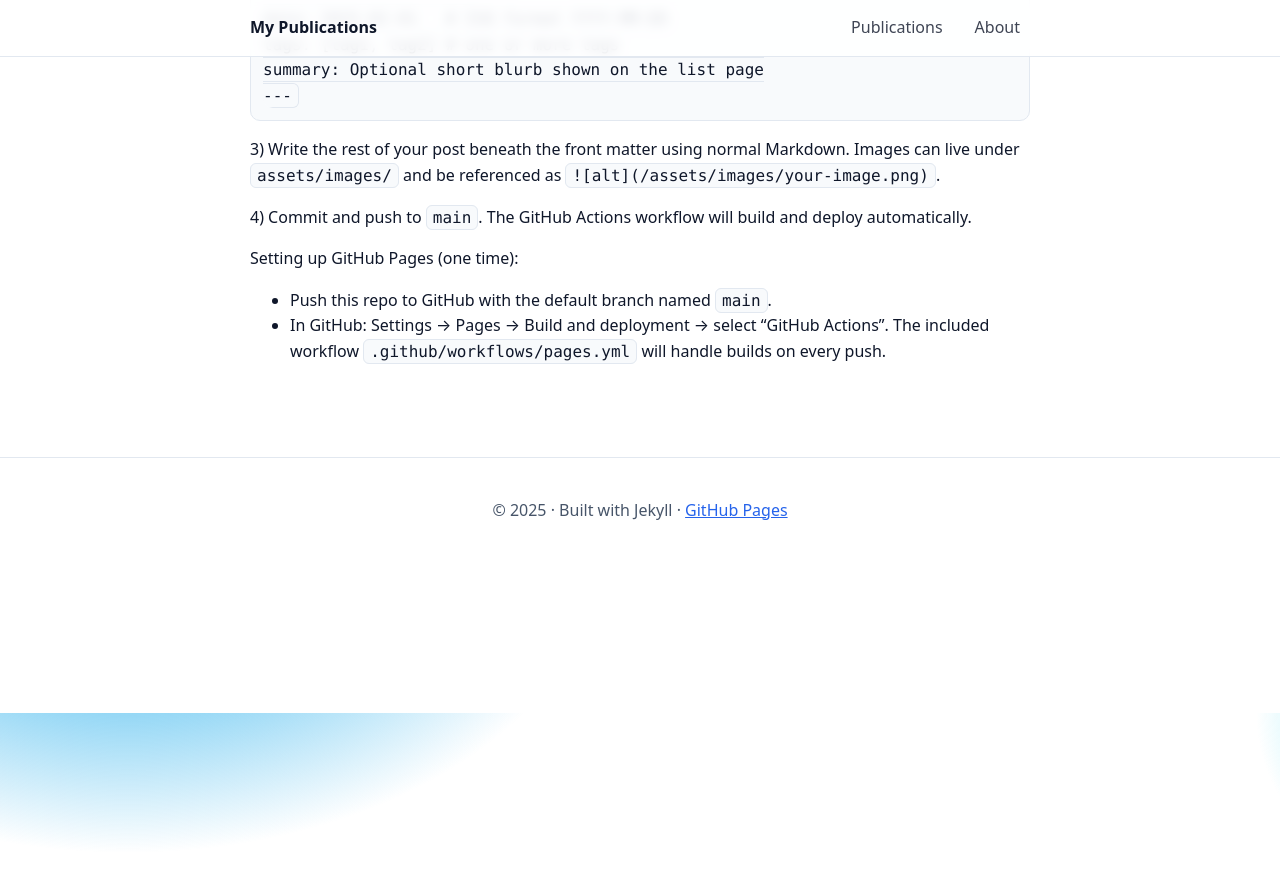
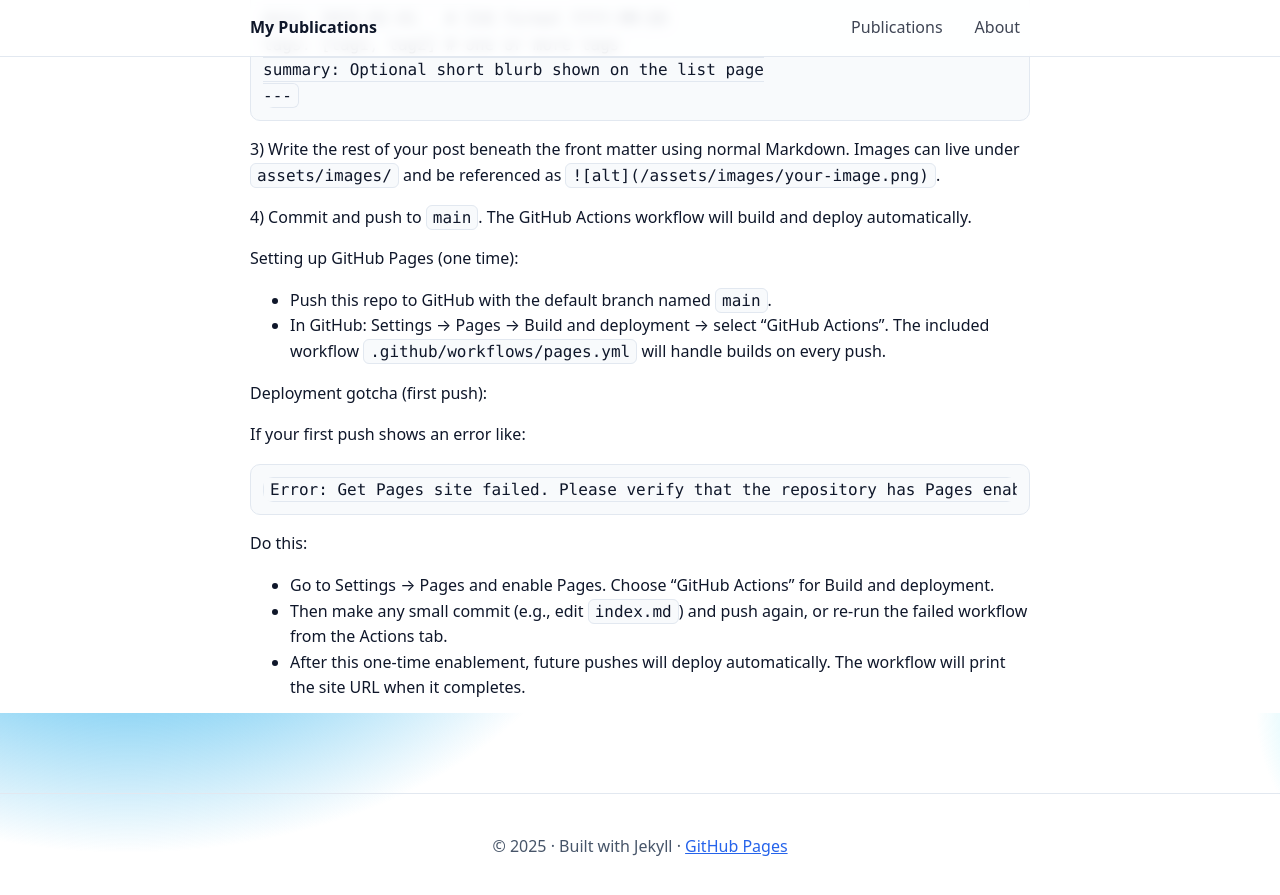
Before and after one commit to hp0404/blogpost, a Jekyll site: the page built from _publications/2025-01-01-hello-world.md, in a window 1280 px wide and 900 px high, scrolled down 1087 px. Shown: the top 895 px of the window. Built offline with Jekyll 4.4.1, drawn with Linux system fonts in a browser that asks for light colours.

Commit message:
follow-up push

````diff
--- a/_publications/2025-01-01-hello-world.md
+++ b/_publications/2025-01-01-hello-world.md
@@ -46,3 +46,16 @@ Setting up GitHub Pages (one time):
 
 - Push this repo to GitHub with the default branch named `main`.
 - In GitHub: Settings → Pages → Build and deployment → select "GitHub Actions". The included workflow `.github/workflows/pages.yml` will handle builds on every push.
+
+Deployment gotcha (first push):
+
+If your first push shows an error like:
+
+```
+Error: Get Pages site failed. Please verify that the repository has Pages enabled and configured to build using GitHub Actions ... HttpError: Not Found
+```
+
+Do this:
+- Go to Settings → Pages and enable Pages. Choose "GitHub Actions" for Build and deployment.
+- Then make any small commit (e.g., edit `index.md`) and push again, or re-run the failed workflow from the Actions tab.
+- After this one-time enablement, future pushes will deploy automatically. The workflow will print the site URL when it completes.
````
